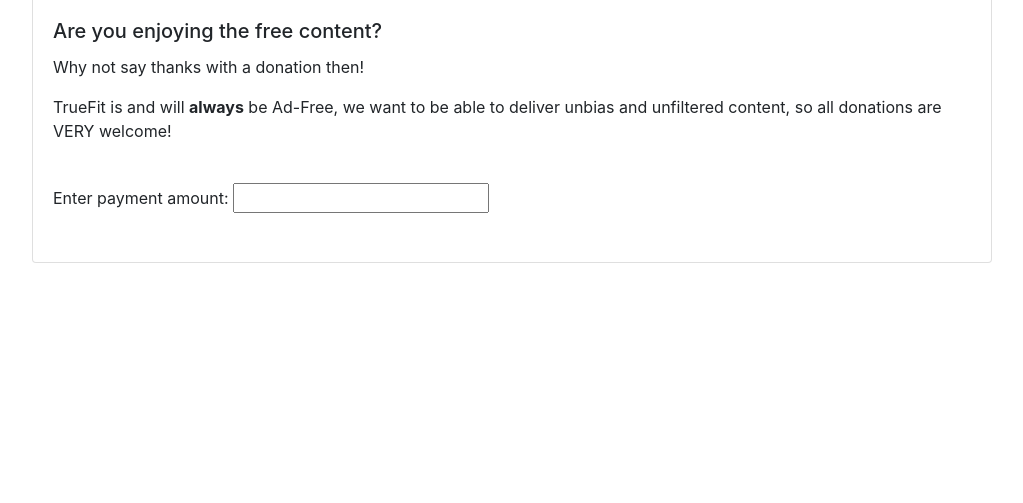
After one commit to yoesk8/project-4-fitnessblog, a Django app: page /donation/ in a window 1280 px wide. The commit adds this page. Shown: the part 873-1376 px from the top of the page, without its empty margins (128-1151 px from the left). Run offline with Django 4.2, Linux system fonts and the light colour scheme; some libraries are stand-ins or nearby versions.

Commit message:
Added donation page, succes and error handling and stripe integration

```diff
--- a/fitnessblog/urls.py
+++ b/fitnessblog/urls.py
@@ -8,6 +8,9 @@ from articles import views as article_views
 
 urlpatterns = [
     path('admin/', admin.site.urls),
+    path('donation/', views.donation, name='donation'),
+    path('success/', views.success, name='success'),
+    path('error/', views.error, name='error'),
     path('articles/', include('articles.urls')),
     path('accounts/', include('accounts.urls')),
     path('', article_views.article_list, name='home'),
--- a/fitnessblog/views.py
+++ b/fitnessblog/views.py
@@ -1,2 +1,37 @@
-from django.http import HttpResponse
-from django.shortcuts import render
+from django.shortcuts import render, redirect
+from django.conf import settings
+import stripe
+
+stripe.api_key = settings.STRIPE_SECRET_KEY
+
+def donation(request):
+    key = settings.STRIPE_PUBLISHABLE_KEY
+    if request.method == "POST":
+        # Get the payment token from the form
+        token = request.POST.get("stripeToken")
+        amount = request.POST.get("amount")
+
+        # Create the charge on Stripe's servers
+        try:
+            charge = stripe.Charge.create(
+                amount=int(amount) * 100,  # convert amount to cents
+                currency="usd",
+                source=token,
+                description="Example donation"
+            )
+            # Handle successful charge
+            return redirect("success")
+        except stripe.error.CardError as e:
+            # Handle card errors
+            return redirect("error")
+
+    # Render the payment form if the request is a GET request
+    return render(request, "donation.html", {"key": key})
+
+
+
+def success(request):
+    return render(request, "success.html")
+
+def error(request):
+    return render(request, "error.html")
--- a/templates/base.html
+++ b/templates/base.html
@@ -13,7 +13,11 @@
     <!-- FontAwesome -->
     <script src="https://kit.fontawesome.com/6c66fc00d5.js" crossorigin="anonymous"></script>
     <title>Articles</title>
+    <!-- My Stylesheet -->
     <link rel="stylesheet" href="{% static 'styles.css' %}">
+    <!-- Stripe -->
+    <script src="https://js.stripe.com/v3/"></script>
+
 </head>
 <body>
 <!-- Bootstrap navbar -->
@@ -31,6 +35,9 @@
       {% if user.is_authenticated %}
       <li class="nav-item mx-2 mt-3 mb-3">
         <a class="nav-link" href="{% url 'articles:create' %}">Create new article</a>
+      </li>
+      <li class="nav-item mx-2 mt-3 mb-3">
+        <a class="nav-link" href="{% url 'donation' %}">Say Thanks!</a>
       </li>
     </ul>
       <form class="form-inline my-2 my-lg-0" action="{% url 'accounts:logout' %}" method="post">
--- /dev/null
+++ b/templates/donation.html
@@ -0,0 +1,34 @@
+{% extends 'base.html' %}
+{% load static %}
+{% block content %}
+<div class="card mx-auto" style="width: 80%;">
+        <img src="{% static 'media/boxed-water-is-better-zQNDCje06VM-unsplash.jpg' %}" class="card-img-top" alt="...">
+        <div class="card-body">
+          <h5 class="card-title">Are you enjoying the free content? </h5>
+          <p class="card-text">Why not say thanks with a donation then!</p>
+          <p class="card-text">TrueFit is and will <strong>always</strong> be Ad-Free, we want to be able to deliver unbias and unfiltered content, so all donations are VERY welcome!</p>
+        </div>
+        <div class="card-body">
+                <form action="" method="post">
+                        {% csrf_token %}
+                        <label for="amount">Enter payment amount:</label>
+                        <input type="text" id="amount" name="amount" required>
+                        <br>
+                        <br>
+                        <script src="https://checkout.stripe.com/checkout.js"
+                                class="stripe-button"
+                                data-key="{{ key }}"
+                                data-amount="amount"
+                                data-name="Example charge"
+                                data-description="Example charge"
+                                data-locale="auto"
+                                data-zip-code="true">
+                        </script>
+                    </form>
+
+
+        </div>
+      </div>
+
+
+  {% endblock %}
```
Also changed, not shown: fitnessblog/settings.py (+12 -1 lines), templates/error.html (added, +10 -0 lines), templates/success.html (added, +14 -0 lines), db.sqlite3.
